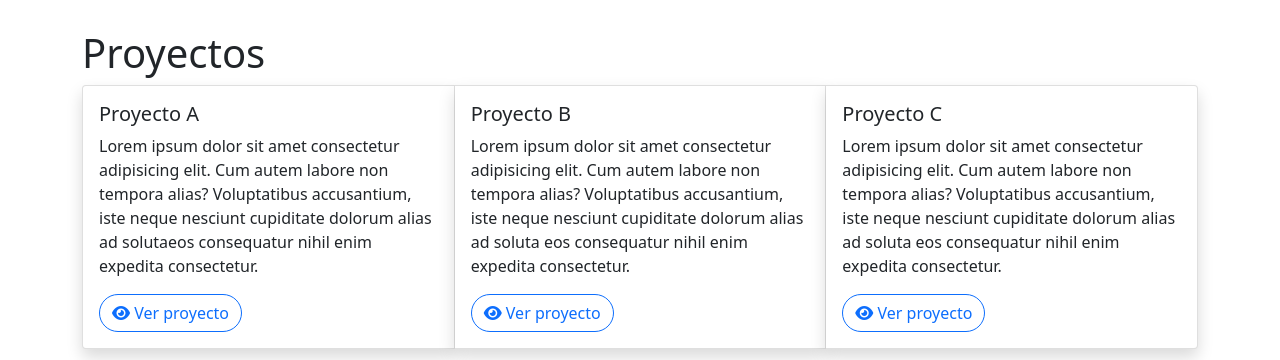
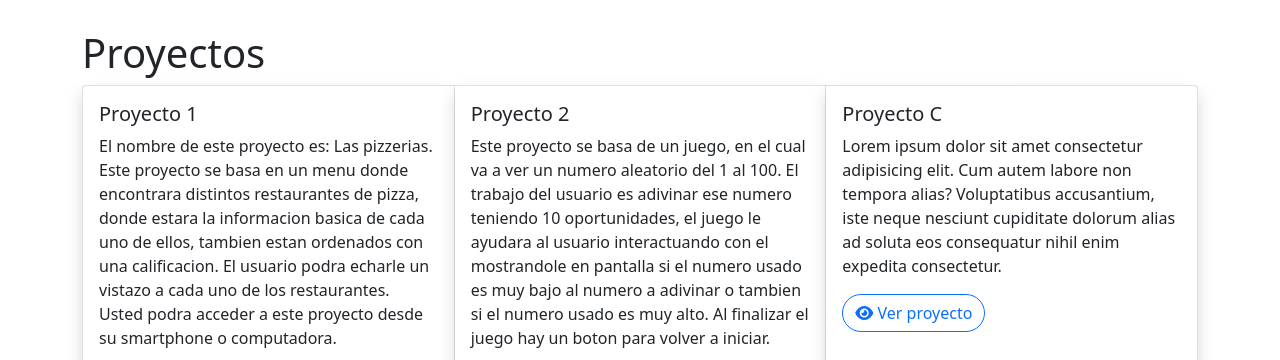
Before and after one commit to Dayron54/Hv2, a plain HTML site: page index.html in a window 1280 px wide. Shown: the part 1180-1540 px from the top of the page. Drawn offline with nearby package versions, Linux system fonts and the light colour scheme.

Commit message:
actualizado

```diff
--- a/index.html
+++ b/index.html
@@ -193,11 +193,9 @@
                 <div class="card-group">
                     <div class="card shadow">
                         <div class="card-body">
-                            <h5 class="clard title">Proyecto A</h5>
-                            <p>Lorem ipsum dolor sit amet consectetur adipisicing elit. Cum autem labore non tempora
-                                alias? Voluptatibus accusantium, iste neque nesciunt cupiditate dolorum alias ad
-                                solutaeos consequatur nihil enim expedita consectetur.</p>
-                            <a href="" class="btn btn-outline-primary rounded-pill" data-bs-toggle="modal"
+                            <h5 class="clard title">Proyecto 1</h5>
+                            <p>El nombre de este proyecto es: Las pizzerias. Este proyecto se basa en un menu donde encontrara distintos restaurantes de pizza, donde estara la informacion basica de cada uno de ellos, tambien estan ordenados con una calificacion. El usuario podra echarle un vistazo a cada uno de los restaurantes. Usted podra acceder a este proyecto desde su smartphone o computadora.</p>
+                            <a href="https://github.com/Dayron54/Las-pizzerias.git" class="btn btn-outline-primary rounded-pill" data-bs-toggle="modal"
                                 data-bs-target="#exampleModal">
                                 <i class="fa-solid fa-eye"></i>
                                 Ver proyecto
@@ -208,17 +206,17 @@
                                 <div class="modal-dialog modal-dialog-centered">
                                     <div class="modal-content ">
                                         <div class="modal-header">
-                                            <h5 class="modal-title" id="exampleModalLabel">Proyecto A</h5>
+                                            <h5 class="modal-title" id="exampleModalLabel">Proyecto 1</h5>
                                             <button type="button" class="btn-close" data-bs-dismiss="modal"
                                                 aria-label="Close"></button>
                                         </div>
                                         <div class="modal-body">
-                                            Este proyecto es unico!
+                                            ¿Desea continuar a ver el proyecto?
                                         </div>
                                         <div class="modal-footer">
                                             <button type="button" class="btn btn-danger"
                                                 data-bs-dismiss="modal">Cerrar</button>
-                                            <a href="https://github.com/Dayron54/hv.git" target="_blank" class="btn btn-primary">Ir a repositorio</a>
+                                            <a href="https://github.com/Dayron54/Las-pizzerias.git" target="_blank" class="btn btn-primary">Ir a repositorio</a>
                                         </div>
                                     </div>
                                 </div>
@@ -228,11 +226,9 @@
                     </div>
                     <div class="card shadow">
                         <div class="card-body">
-                            <h5 class="clard title">Proyecto B</h5>
-                            <p>Lorem ipsum dolor sit amet consectetur adipisicing elit. Cum autem labore non tempora
-                                alias? Voluptatibus accusantium, iste neque nesciunt cupiditate dolorum alias ad
-                                soluta eos consequatur nihil enim expedita consectetur.</p>
-                            <a href="" class="btn btn-outline-primary rounded-pill" data-bs-toggle="modal"
+                            <h5 class="clard title">Proyecto 2</h5>
+                            <p>Este proyecto se basa de un juego, en el cual va a ver un numero aleatorio del 1 al 100. El trabajo del usuario es adivinar ese numero teniendo 10 oportunidades, el juego le ayudara al usuario interactuando con el mostrandole en pantalla si el numero usado es muy bajo al numero a adivinar o tambien si el numero usado es muy alto. Al finalizar el juego hay un boton para volver a iniciar.</p>
+                            <a href="https://github.com/Dayron54/juego.git" class="btn btn-outline-primary rounded-pill" data-bs-toggle="modal"
                                 data-bs-target="#exampleModal2">
                                 <i class="fa-solid fa-eye"></i>
                                 Ver proyecto
@@ -240,20 +236,20 @@
                             <!-- Modal -->
                             <div class="modal fade" id="exampleModal2" tabindex="-1" aria-labelledby="exampleModalLabel2"
                                 aria-hidden="true">
-                                <div class="modal-dialog">
+                                <div class="modal-dialog modal-dialog-centered">
                                     <div class="modal-content">
                                         <div class="modal-header">
-                                            <h5 class="modal-title" id="exampleModalLabel">Proyecto B</h5>
+                                            <h5 class="modal-title" id="exampleModalLabel">Proyecto 2</h5>
                                             <button type="button" class="btn-close" data-bs-dismiss="modal"
                                                 aria-label="Close"></button>
                                         </div>
                                         <div class="modal-body">
-                                            Este proyecto es importante.
+                                            ¿Desea continuar a ver el proyecto?
                                         </div>
                                         <div class="modal-footer">
                                             <button type="button" class="btn btn-danger"
                                                 data-bs-dismiss="modal">Cerrar</button>
-                                            <button type="button" class="btn btn-primary">Guardar</button>
+                                                <a href="https://github.com/Dayron54/juego.git" target="_blank" class="btn btn-primary">Ir a repositorio</a>
                                         </div>
                                     </div>
                                 </div>
```
